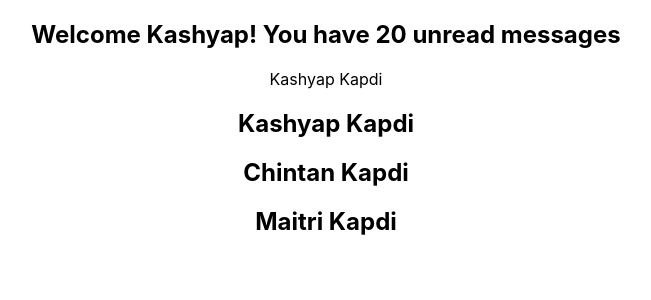
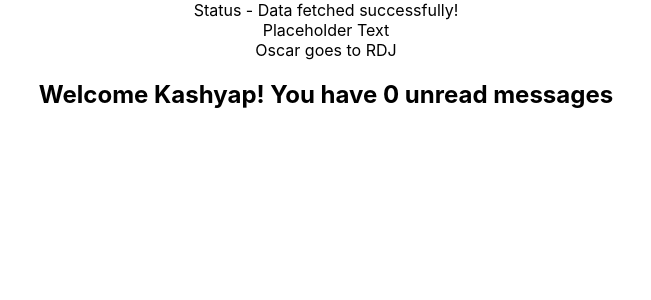
Before and after one commit to Kashyap2424/React-Typescript-Codevolution-Tutorial, a React (Create React App) app: page / in a window 1280 px wide. Shown: the top 300 px of the page, without its empty margins (314-965 px from the left). Built offline with nearby package versions, Linux system fonts and the light colour scheme.

Commit message:
Tutorial #5 Advanced props

```diff
--- a/src/App.tsx
+++ b/src/App.tsx
@@ -1,34 +1,19 @@
 import "./App.css";
 import Greet from "./components/Greet";
-import Person from "./components/Person";
-import PersonList from "./components/PersonList";
+import Heading from "./components/Heading";
+import Oscar from "./components/Oscar";
+import Status from "./components/Status";
 
 function App() {
-  const personName = {
-    first: "Kashyap",
-    last: "Kapdi",
-  };
-
-  const personNameList = [
-    {
-      first: "Kashyap",
-      last: "Kapdi",
-    },
-    {
-      first: "Chintan",
-      last: "Kapdi",
-    },
-    {
-      first: "Maitri",
-      last: "Kapdi",
-    },
-  ];
-
   return (
     <div className="App">
-      <Greet name="Kashyap" messageCount={20} isLoggedIn={true} />
-      <Person name={personName} />
-      <PersonList names={personNameList} />
+      <Status status="success" />
+      <Heading>Placeholder Text</Heading>
+      <Oscar>
+        <Heading>Oscar goes to RDJ</Heading>
+      </Oscar>
+
+      <Greet name="Kashyap" isLoggedIn={true} />
     </div>
   );
 }
--- a/src/components/Greet.tsx
+++ b/src/components/Greet.tsx
@@ -1,15 +1,16 @@
 type GreetProps = {
   name: string;
-  messageCount: number;
+  messageCount?: number;
   isLoggedIn: boolean;
 };
 
 const Greet = (props: GreetProps) => {
+  const { messageCount = 0 } = props;
   return (
     <div>
       <h2>
         {props.isLoggedIn
-          ? `Welcome ${props.name}! You have ${props.messageCount} unread messages`
+          ? `Welcome ${props.name}! You have ${messageCount} unread messages`
           : "Welcome guest."}
       </h2>
     </div>
--- /dev/null
+++ b/src/components/Heading.tsx
@@ -0,0 +1,8 @@
+type HeadingProps = {
+  children: string;
+};
+const Heading = (props: HeadingProps) => {
+  return <div>{props.children}</div>;
+};
+
+export default Heading;
--- /dev/null
+++ b/src/components/Oscar.tsx
@@ -0,0 +1,9 @@
+type OscarProps = {
+  children: React.ReactNode;
+};
+
+const Oscar = (props: OscarProps) => {
+  return <div>{props.children}</div>;
+};
+
+export default Oscar;
--- /dev/null
+++ b/src/components/Status.tsx
@@ -0,0 +1,17 @@
+type StatusProps = {
+  status: "loading" | "success" | "error";
+};
+
+const Status = (props: StatusProps) => {
+  let message: string | undefined;
+  if (props.status === "loading") {
+    message = "Loading...";
+  } else if (props.status === "success") {
+    message = "Data fetched successfully!";
+  } else if (props.status === "error") {
+    message = "Error while fetching data.";
+  }
+  return <div>Status - {message}</div>;
+};
+
+export default Status;
```
